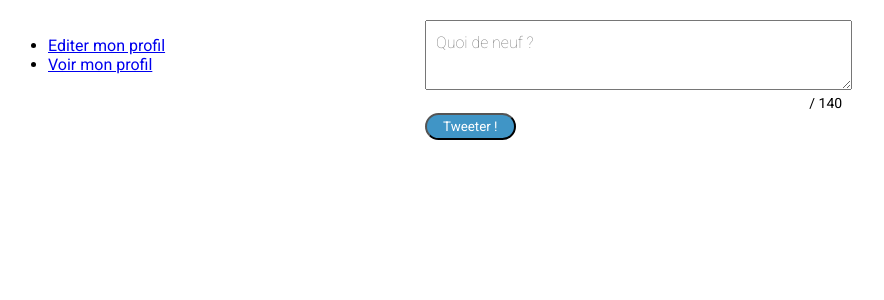
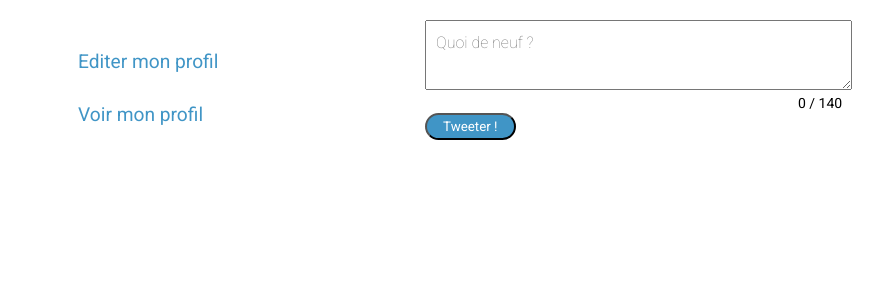
Before and after one commit to Colingue/TwitterBD, a PHP site: page /public/timeline.php?id=1 in a window 1280 px wide. Shown: the part 48-348 px from the top of the page, without its empty margins (0-884 px from the left). Run offline with PHP 8.4, Linux system fonts and the light colour scheme; the visitor is signed in with stand-in values (Sample User, id 1); data that the repository does not hold is empty.

Commit message:
lien mis en style

```diff
--- a/public/css/style.css
+++ b/public/css/style.css
@@ -59,3 +59,17 @@ input{
 	padding: 0.1rem 0 0 0;
 	font-size: 0.875rem;
   }
+
+.profil-lien {
+    text-decoration: none;
+    color: #4095c6;
+    font-size: 1.2em;
+}
+
+.li-profil-lien {
+    margin: 30px;
+}
+
+.list-profil {
+    list-style: none;
+}
--- a/view/timeline.php
+++ b/view/timeline.php
@@ -51,9 +51,9 @@ $tweet_tl = $tweet->fetchall();
 
         <div class="page-accueil">
             <nav class="section-accueil">
-                <ul>
-                    <li><a href="edit_profil.php?id=<?php echo $_SESSION['id'];?>">Editer mon profil</a></li>
-                    <li><a href="private_profil.php?id=<?php echo $_SESSION['id'];?>">Voir mon profil</a></li>
+                <ul class="list-profil">
+                    <li class="li-profil-lien"><a class="profil-lien" href="edit_profil.php?id=<?php echo $_SESSION['id'];?>">Editer mon profil</a></li>
+                    <li class="li-profil-lien"><a class="profil-lien" href="private_profil.php?id=<?php echo $_SESSION['id'];?>">Voir mon profil</a></li>
                 </ul>
             </nav>
 
@@ -61,7 +61,7 @@ $tweet_tl = $tweet->fetchall();
                 <form id="form-write-tweet" method="POST" action="">
                     <textarea name="tweet" placeholder="Quoi de neuf ?"></textarea></br>
                     <div id="the-count">
-                        <span id="current"><?php echo $tweet_count;?></span>
+                        <span id="current">0</span>
                         <span id="maximum">/ 140</span>
                     </div>
                     </br><input type="submit" value="Tweeter !" name="tweet_form" /></br>
```
